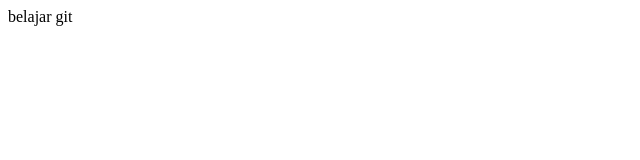
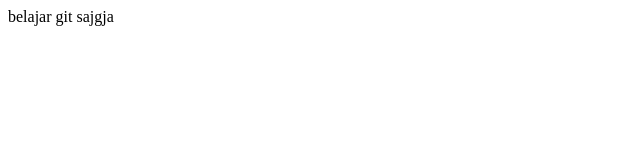
Before and after one commit to salmonella-code/pengenalan-git, a plain HTML site: page index.html in a window 1280 px wide. Shown: the full height of the page, 0-640 px from the left. Drawn offline with Linux system fonts and the light colour scheme.

Commit message:
FE: menambah feature

```diff
--- a/index.html
+++ b/index.html
@@ -7,5 +7,6 @@
 </head>
 <body>
     belajar git
+    sajgja
 </body>
 </html>
```
